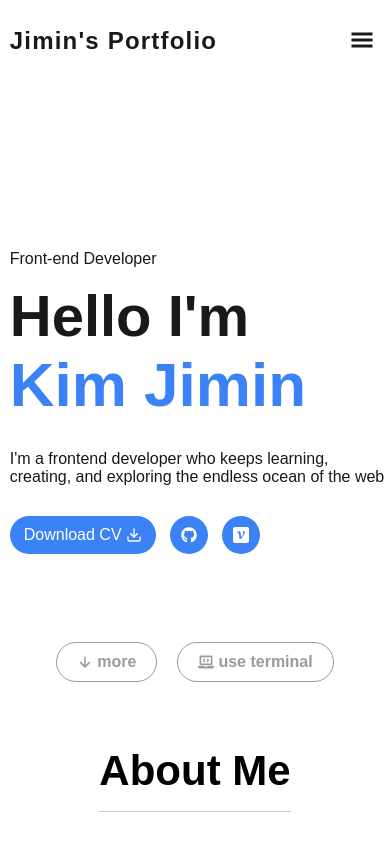
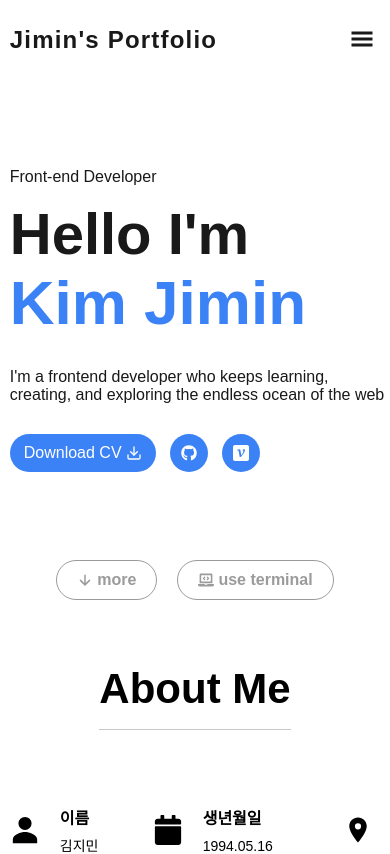
Before and after one commit to wlals4264/bluemin-portfolio, a Next.js app: page / in a window 390 px wide. Shown: the top 854 px of the page. Built offline with nearby package versions, Linux system fonts and the light colour scheme; a web font is replaced by a local one.

Commit message:
Design: 높이값 수정

```diff
--- a/src/styles/components/Header.scss
+++ b/src/styles/components/Header.scss
@@ -1,7 +1,6 @@
 .header-container {
   width: 80vw;
   margin: auto;
-  min-height: 62px;
   display: flex;
   justify-content: space-between;
   align-items: center;
@@ -33,7 +32,6 @@
 @media (max-width: 1024px) {
   .header-container {
     width: 85vw;
-    position: relative;
   }
 }
 
--- a/src/styles/components/Nav.scss
+++ b/src/styles/components/Nav.scss
@@ -53,7 +53,6 @@
     top: 90%;
     right: 0;
     left: 0;
-    max-height: 0;
     background-color: white;
     flex-direction: column;
     align-items: flex-start;
@@ -65,7 +64,6 @@
     gap: 20px;
 
     &.open {
-      max-height: max-content;
       opacity: 1;
       visibility: visible;
 
```
